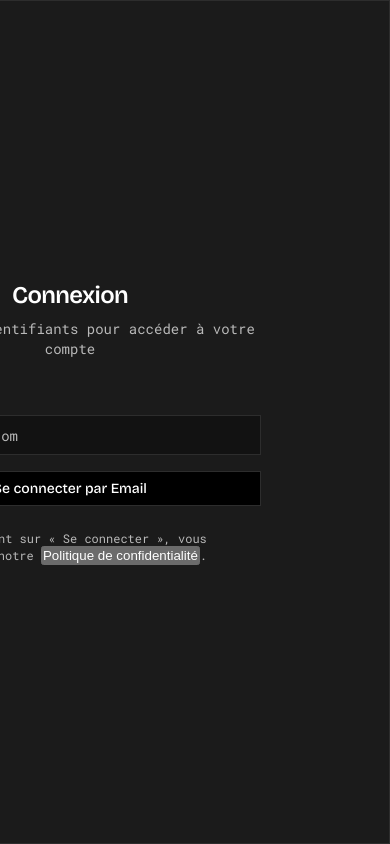
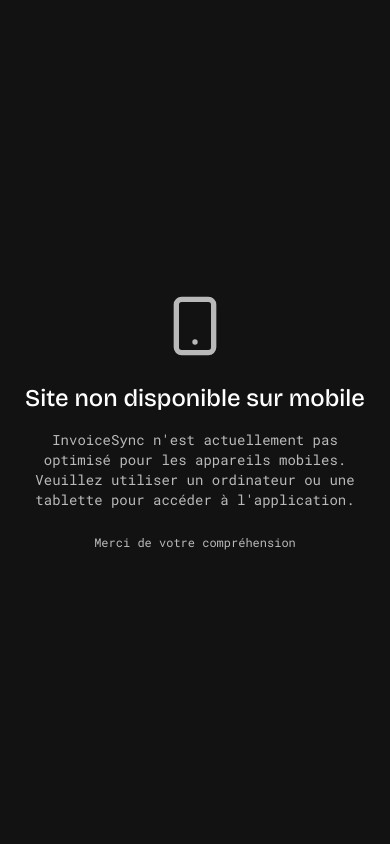
Before and after one commit to 69killian/invoice-sync, a React (Create React App) app in the folder invoicesync/: page /login in a window 390 px wide. Built offline with nearby package versions, Linux system fonts and the light colour scheme; no server answers.

Commit message:
responsive login

```diff
--- a/invoicesync/src/pages/LoginPage.tsx
+++ b/invoicesync/src/pages/LoginPage.tsx
@@ -1,5 +1,5 @@
-import React, { useState } from "react";
-import { Loader2 } from 'lucide-react';
+import React, { useState, useEffect } from "react";
+import { Loader2, Smartphone } from 'lucide-react';
 import {
   DeleteModal,
   DeleteModalOverlay,
@@ -46,7 +46,46 @@
   const [error, setError] = useState("");
   const [showPrivacy, setShowPrivacy] = useState(false);
   const [loading, setLoading] = useState(false);
+  const [isMobile, setIsMobile] = useState(false);
   const { login } = useAuth();
+
+  useEffect(() => {
+    const checkMobile = () => {
+      setIsMobile(window.innerWidth < 768);
+    };
+
+    checkMobile();
+    window.addEventListener('resize', checkMobile);
+
+    return () => window.removeEventListener('resize', checkMobile);
+  }, []);
+
+  if (isMobile) {
+    return (
+      <div className="dark min-h-screen bg-background flex items-center justify-center p-6">
+        <div className="text-center space-y-6 max-w-md">
+          <div className="flex justify-center">
+            <Smartphone size={64} className="text-muted-foreground" />
+          </div>
+          <div className="space-y-4">
+            <h1 className="text-2xl font-medium text-foreground" style={{fontFamily: 'Bricolage Grotesque, sans-serif'}}>
+              Site non disponible sur mobile
+            </h1>
+            <p className="text-muted-foreground text-sm leading-relaxed">
+              InvoiceSync n'est actuellement pas optimisé pour les appareils mobiles.
+              Veuillez utiliser un ordinateur ou une tablette pour accéder à l'application.
+            </p>
+          </div>
+          <div className="pt-4">
+            <div className="w-full h-px bg-border"></div>
+            <p className="text-xs text-muted-foreground mt-4">
+              Merci de votre compréhension
+            </p>
+          </div>
+        </div>
+      </div>
+    );
+  }
 
   return (
     <div className="dark min-h-screen flex items-center justify-center bg-background">
```
